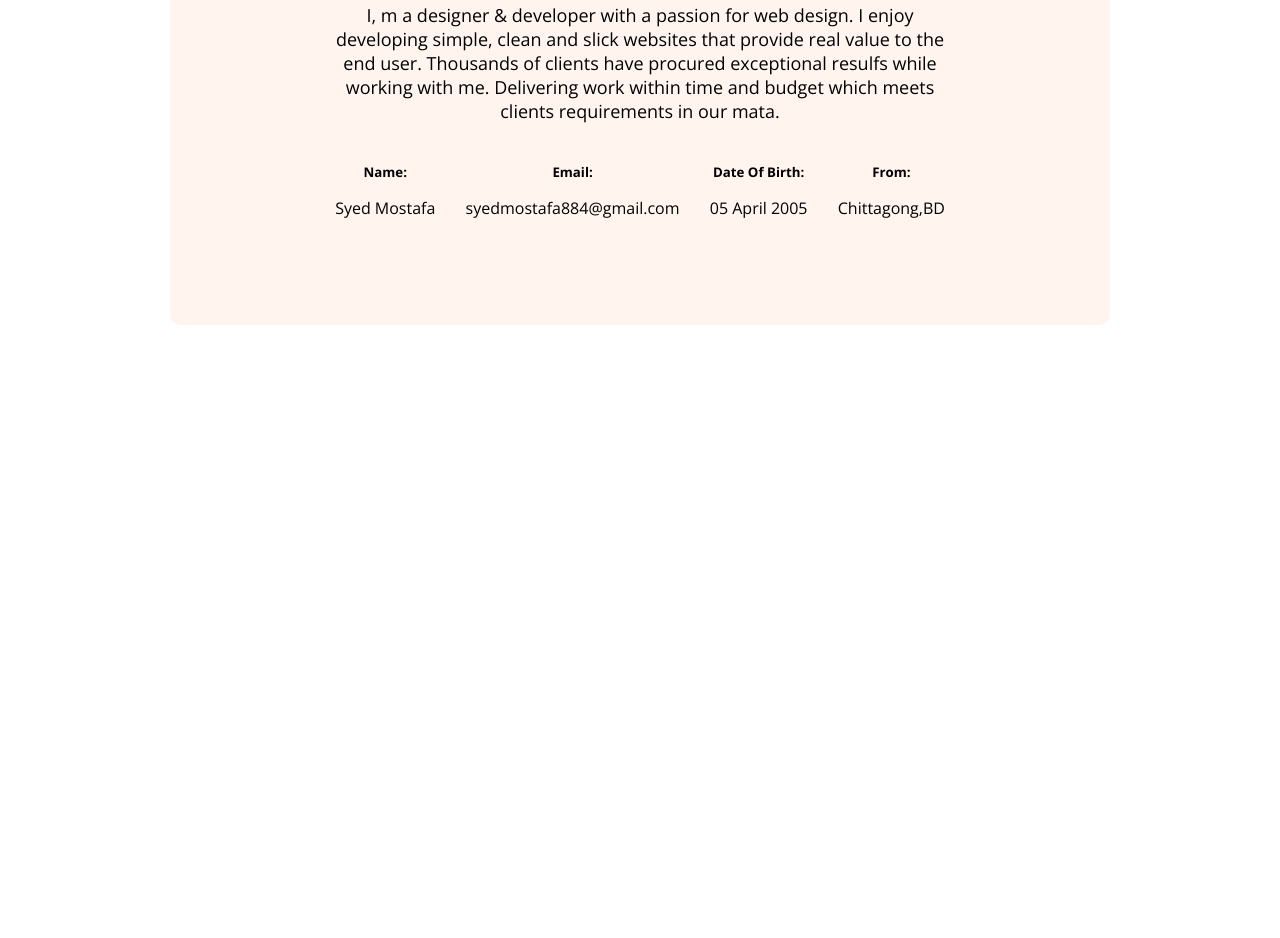
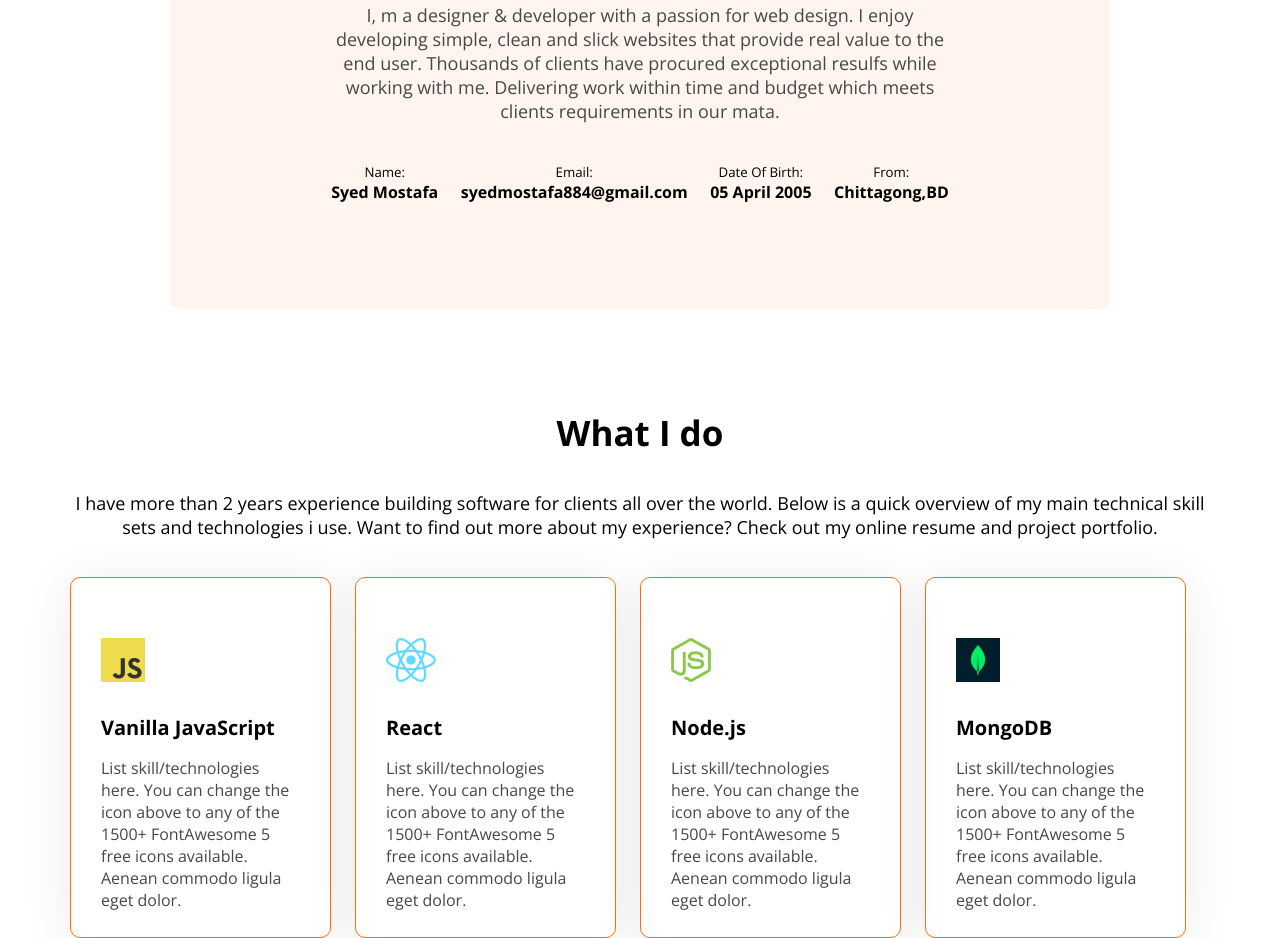
Before and after one commit to Mohammadsyedmostafa/developer-porttfolio, a plain HTML site: page index.html in a window 1280 px wide. Shown: the part 1118-2056 px from the top of the page. Before the commit the page ends 1543 px from the top, so only its background shows below. Drawn offline with nearby package versions, Linux system fonts and the light colour scheme.

Commit message:
my what i do section

```diff
--- a/index.html
+++ b/index.html
@@ -31,28 +31,57 @@
         </div>
     </header>
     <main>
+        <!-- About Section-->
         <section class="about secondary-bg">
             <h3 class="scetion-title">About Me</h3>
-            <p class="scetion-description">I, m a designer & developer with a passion for web design. I enjoy developing simple, clean and slick websites that provide real value to the end user. Thousands of clients have procured exceptional resulfs while working with me. Delivering work within time and budget which meets clients requirements in our mata.</p>
+            <p class="scetion-description dark-2">I, m a designer & developer with a passion for web design. I enjoy developing simple, clean and slick websites that provide real value to the end user. Thousands of clients have procured exceptional resulfs while working with me. Delivering work within time and budget which meets clients requirements in our mata.</p>
             <div class="about-items">
                 <div class="about-item">
-                    <h5 class="item-title">Name:</h5>
-                    <p class="item-description">Syed Mostafa</p>
+                    <h5 class="about-item-title">Name:</h5>
+                    <p class="about-item-description">Syed Mostafa</p>
                 </div>
                 <div class="about-item">
-                    <h5 class="item-title">Email:</h5>
-                    <p class="item-description">syedmostafa884@gmail.com</p>
+                    <h5 class="about-item-title">Email:</h5>
+                    <p class="about-item-description">syedmostafa884@gmail.com</p>
                 </div>
                 <div class="about-item">
-                    <h5 class="item-title">Date Of Birth:</h5>
-                    <p class="item-description">05 April 2005</p>
+                    <h5 class="about-item-title">Date Of Birth:</h5>
+                    <p class="about-item-description">05 April 2005</p>
                 </div>
                 <div class="about-item">
-                    <h5 class="item-title">From:</h5>
-                    <p class="item-description">Chittagong,BD</p>
+                    <h5 class="about-item-title">From:</h5>
+                    <p class="about-item-description">Chittagong,BD</p>
                 </div>
             </div>
         </section>
+        <!-- What i do -->
+        <section class="skills">
+            <h3 class="scetion-title text-center">What I do</h3>
+            <p class="scetion-description text-center">I have more than 2 years experience building software for clients all over the world. Below is a quick overview of my main technical skill sets and technologies i use. Want to find out more about my experience? Check out my online resume and project portfolio.</p>
+            <div class="item-container">
+                <div class="item">
+                    <img src="image/icons/js.png" alt="">
+                    <h4 class="item-title">Vanilla JavaScript</h4>
+                    <p class="item-description dark-2">List skill/technologies here. You can change the icon above to any of the 1500+ FontAwesome 5 free icons available. Aenean commodo ligula eget dolor.</p>
+                </div>
+                <div class="item">
+                    <img src="image/icons/react.png" alt="">
+                    <h4 class="item-title">React</h4>
+                    <p class="item-description dark-2">List skill/technologies here. You can change the icon above to any of the 1500+ FontAwesome 5 free icons available. Aenean commodo ligula eget dolor.</p>
+                </div>
+                <div class="item">
+                    <img src="image/icons/nodejs.png" alt="">
+                    <h4 class="item-title">Node.js</h4>
+                    <p class="item-description dark-2">List skill/technologies here. You can change the icon above to any of the 1500+ FontAwesome 5 free icons available. Aenean commodo ligula eget dolor.</p>
+                </div>
+                <div class="item">
+                    <img src="image/icons/mongo.png" alt="">
+                    <h4 class="item-title">MongoDB</h4>
+                    <p class="item-description dark-2">List skill/technologies here. You can change the icon above to any of the 1500+ FontAwesome 5 free icons available. Aenean commodo ligula eget dolor.</p>
+                </div>
+            </div>
+        </section>
+        <!-- Resume Section-->
     </main>
     <footer>
 
--- a/styles/style.css
+++ b/styles/style.css
@@ -43,6 +43,9 @@ body{
     background-color: #ffffff;
     color:#FD6E0A;
     border: 1px solid #FD6E0A;
+}
+.text-center{
+    text-align: center;
 }
 /* header */
 .header{
@@ -91,19 +94,22 @@ nav ul a {
 }
 .bannar-contant{
     max-width: 580px;
-    margin-top: 40px;
+    margin-top: 50px;
 }
 .bannar-wellcome{
     font-size: 30px;
     font-weight: 600;
-    margin-bottom: 1px;
+    margin-bottom: 0px;
 }
 .bannar-title{
     font-weight: bold;
     font-size: 60px;
+    margin-top: 0px;
+    margin-bottom: 10px;
 }
 .bannar-description{
     font-size: 18px;
+    margin-top: 0px;
 }
 .bannar-img{
     width: 480px;
@@ -129,8 +135,32 @@ main{
 }
 .about-items{
     display: flex;
-    justify-content: space-around
+    justify-content: space-around;
 }
 .item-title{
    margin-bottom: 5px;
 }
+.about-item-title{
+    font-weight: 400;
+    margin-bottom: 0px;
+}
+.about-item-description{
+    font-weight: bold;
+    margin-top: 0px;
+}
+/* what i do section */
+.item-container{
+    display: flex;
+}
+.item{
+    border: 1px solid #FD6E0A;
+    border-radius: 10px;
+    margin-right: 24px;
+    padding: 60px 30px 10px 30px;
+    margin-top: 20px;
+    box-shadow: 0px 6px 50px rgba(0, 0, 0, 0.084);
+}
+.item-title{
+    font-size: 20px;
+    font-weight: bold;
+}
```
